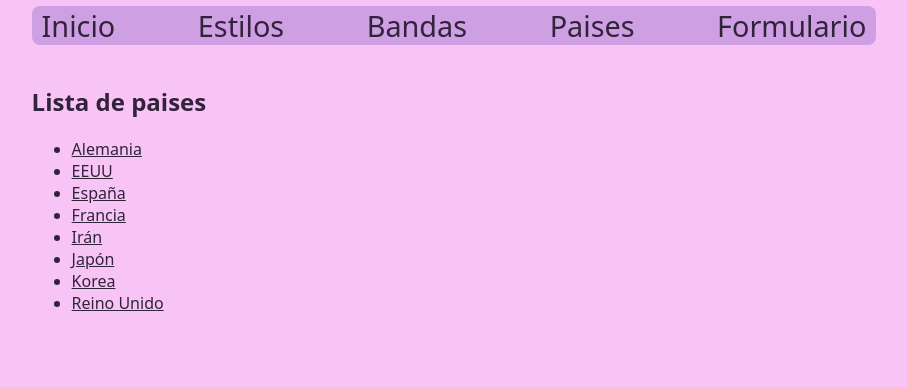
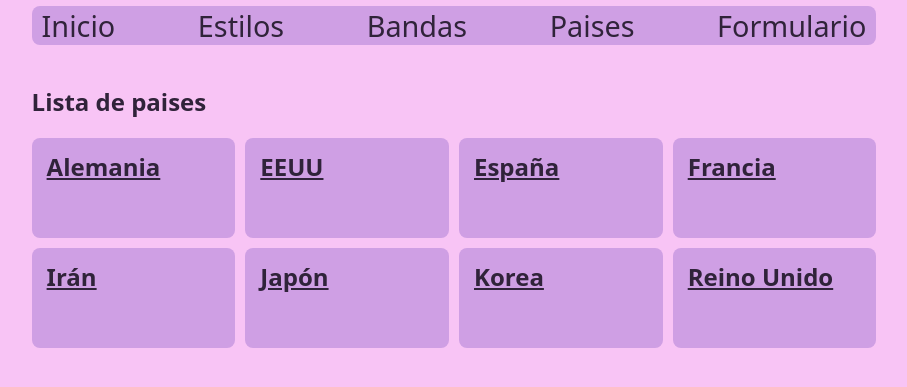
Before and after one commit to unaiLarra/jukeBox, a Django app: page /paises in a window 1280 px wide. Shown: the part 313-700 px from the top of the page, without its empty margins (186-1093 px from the left). Run offline with Django 4.2, Linux system fonts and the light colour scheme; data comes from the database, SQL or seed files in the repository; both versions use the stored data as it was after the commit.

Commit message:
camibios en html y estilos

```diff
--- a/appJukeBox/static/css/estilos.css
+++ b/appJukeBox/static/css/estilos.css
@@ -83,7 +83,7 @@
 
 .card {
     background-color: rgb(207, 159, 228);
-    min-height: 250px;
+    min-height: 100px;
     border-radius: 8px;
 }
 
@@ -104,7 +104,7 @@
 .card h2 {
     padding-left: 15px;
     margin-bottom: 0px;
-    margin-top: 15px;
+    margin-top: 12px;
 }
 
 .card ul {
--- a/appJukeBox/templates/paises.html
+++ b/appJukeBox/templates/paises.html
@@ -4,15 +4,21 @@
 
 {% block contenido %}
     <h2>Lista de paises</h2>
+
+    <section class="container">
         {% if paises %}
-            <ul>
             {% for p in paises %}
-                <li>
+                <div class="card">
+                    <div class="card-content">
+                        <h2>
                             <a href="/paises/{{ p.id }}">{{ p.nombre}}</a>
-                </li>
+                        </h2>
+                    </div>
+                </div>
                 {% endfor %}
-            </ul>
             {% else %}
                 <p>No hay paises añadidos.</p>
         {% endif %}
+    </section>
+
 {% endblock %}
```
Also changed, not shown: db.sqlite3. Lines whose indentation alone changed are shown as unchanged.
